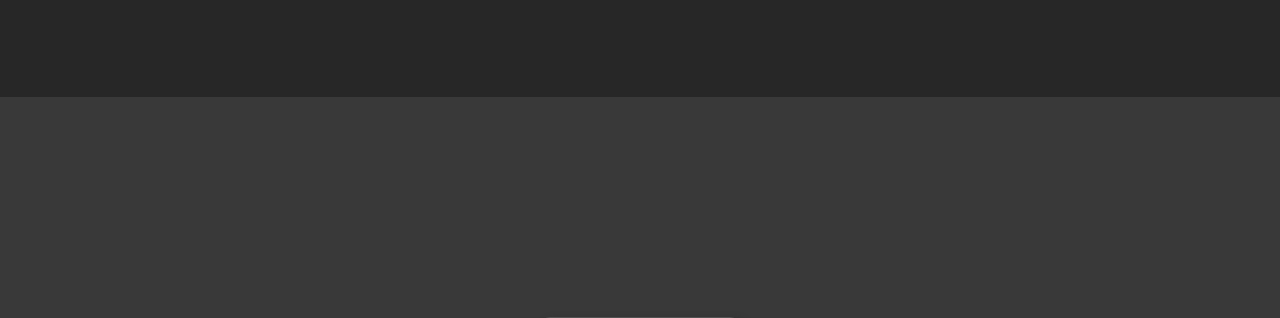
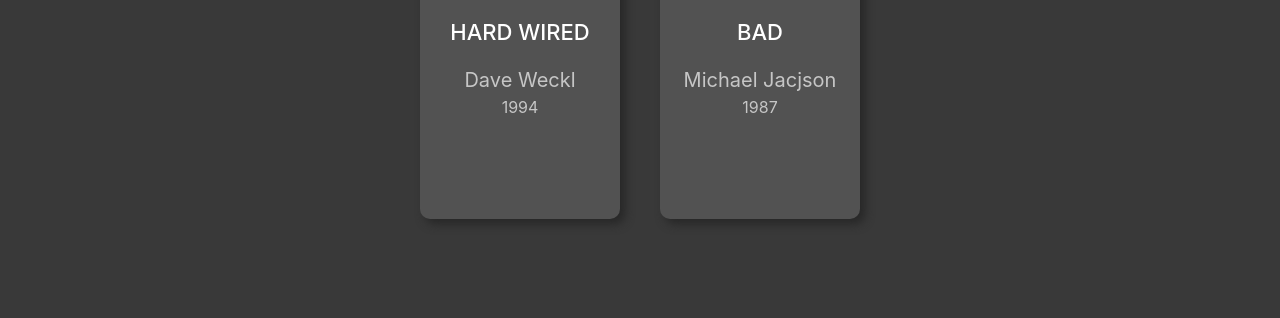
Before and after one commit to marziafata/php-ajax-dischi, a PHP site: page / in a window 1280 px wide. Shown: the part 1111-1429 px from the top of the page. After the commit the page ends 1333 px from the top, so only its background shows below. Run offline with PHP 8.4, Linux system fonts and the light colour scheme.

Commit message:
versione php

```diff
--- a/versione-php/dischi.php
+++ b/versione-php/dischi.php
@@ -72,7 +72,4 @@ $dischi = [
         'year' => '1987'
     ]
 ];
-
-var_dump($dischi);
-
 ?>
--- a/versione-php/index.php
+++ b/versione-php/index.php
@@ -1,4 +1,6 @@
-<?php include 'dischi.php'; ?>
+<?php
+include 'dischi.php';
+?>
 <!DOCTYPE html>
 <html lang="en" dir="ltr">
     <head>
@@ -13,12 +15,14 @@
             </div>
         </header>
         <main class="container">
-            <div class="cd">
-                <img src="https://www.onstageweb.com/wp-content/uploads/2018/09/bon-jovi-new-jersey.jpg" alt="New Jersey">
-                <h3>New Jersey</h3>
-                <span class="author">Bon Jovi</span>
-                <span class="year">1988</span>
-            </div>
+            <?php foreach ($dischi as $disco) { ?>
+                <div class="cd">
+                    <img src="<?php  echo $disco['poster'];?>" alt="<?php  echo $disco['title'];?>">
+                    <h3><?php  echo $disco['title'];?></h3>
+                    <span class="author"><?php  echo $disco['author'];?></span>
+                    <span class="year"><?php  echo $disco['year'];?></span>
+                </div> <?php
+            } ?>
         </main>
 
 
```
